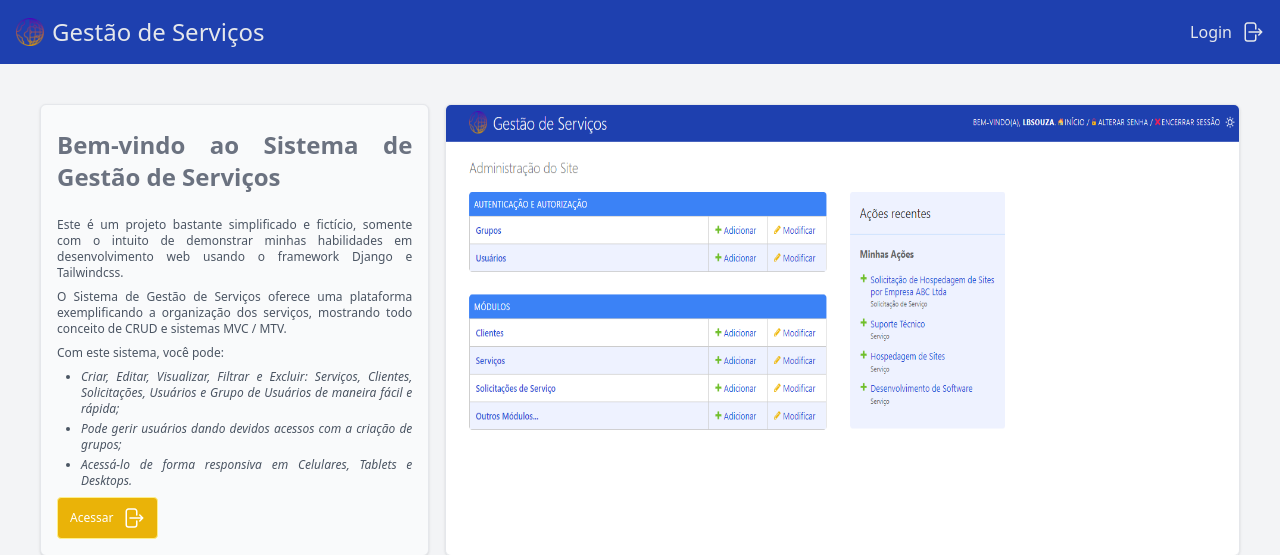
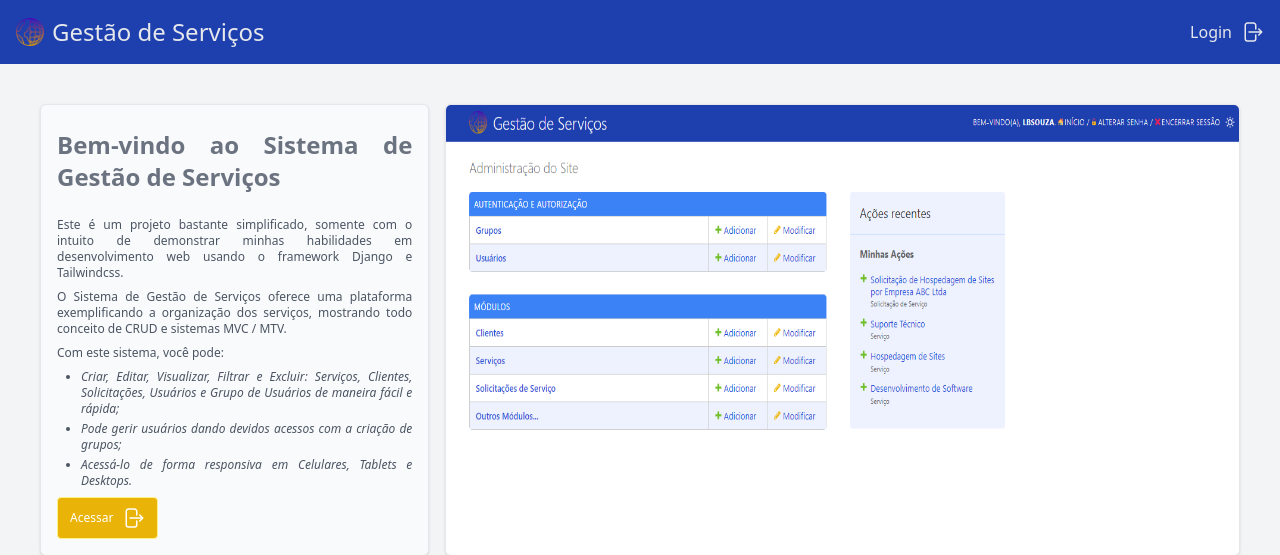
Before and after one commit to LSouza3PS/Django, a Django app: page / in a window 1280 px wide. Shown: the top 555 px of the page. Run offline with Django 5.2, Linux system fonts and the light colour scheme.

Commit message:
Melhorando textos.

```diff
--- a/templates/app/home.html
+++ b/templates/app/home.html
@@ -23,7 +23,7 @@
     <div class="border border-gray-200 rounded-md shadow overflow-hidden bg-gray-50 h-auto">
       <div class="p-4 text-justify text-xs md:text-base xl:text-xs space-y-2 h-full">
         <p class="text-center sm:text-justify text-xl md:text-2xl text-gray-500 font-semibold mt-2 mb-6">Bem-vindo ao Sistema de Gestão de Serviços</p>
-        <p>Este é um projeto bastante simplificado e fictício, somente com o intuito de demonstrar minhas habilidades em desenvolvimento web usando o framework Django e Tailwindcss.</p>
+        <p>Este é um projeto bastante simplificado, somente com o intuito de demonstrar minhas habilidades em desenvolvimento web usando o framework Django e Tailwindcss.</p>
         <p>O Sistema de Gestão de Serviços oferece uma plataforma exemplificando a organização dos serviços, mostrando todo conceito de CRUD e sistemas MVC / MTV.</p>
         <p>Com este sistema, você pode:</p>
         <ul class="ml-6 italic space-y-1 list-disc list-outside">
```
